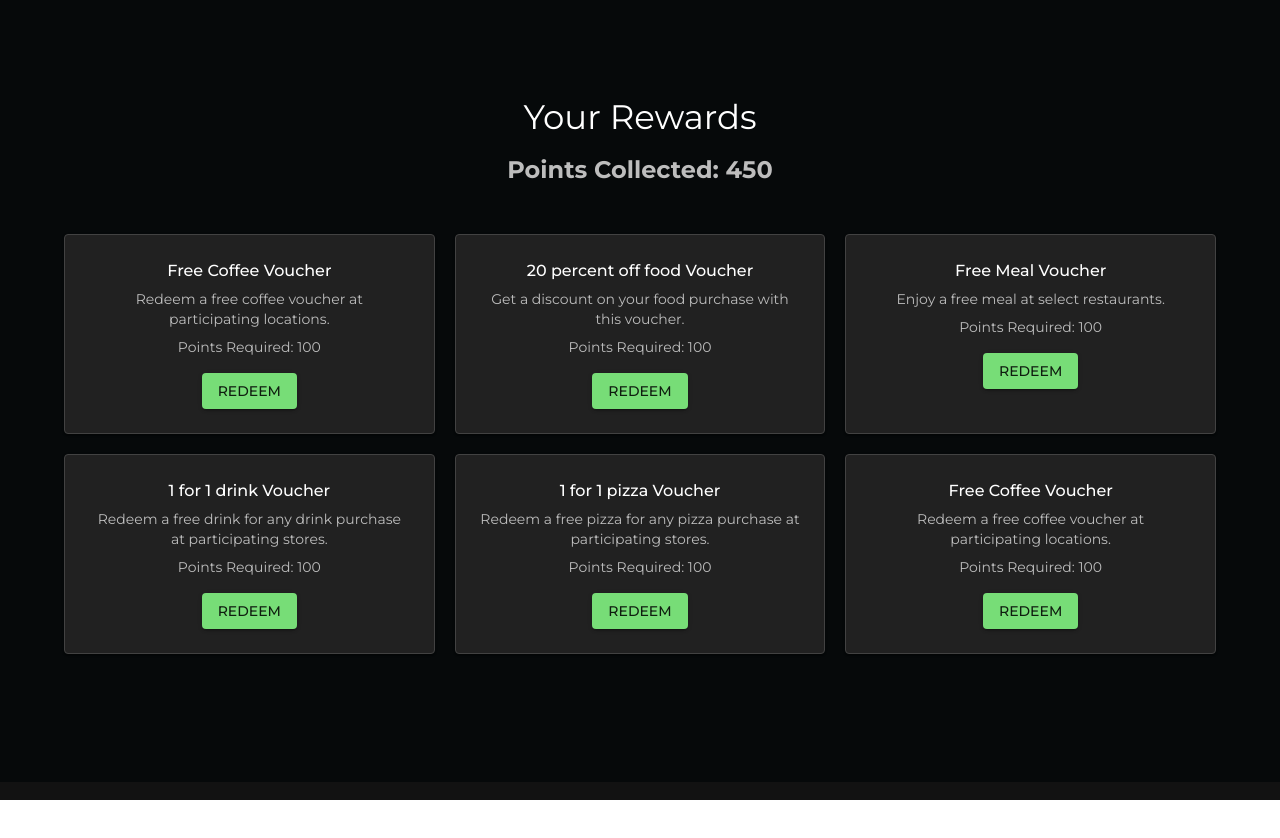
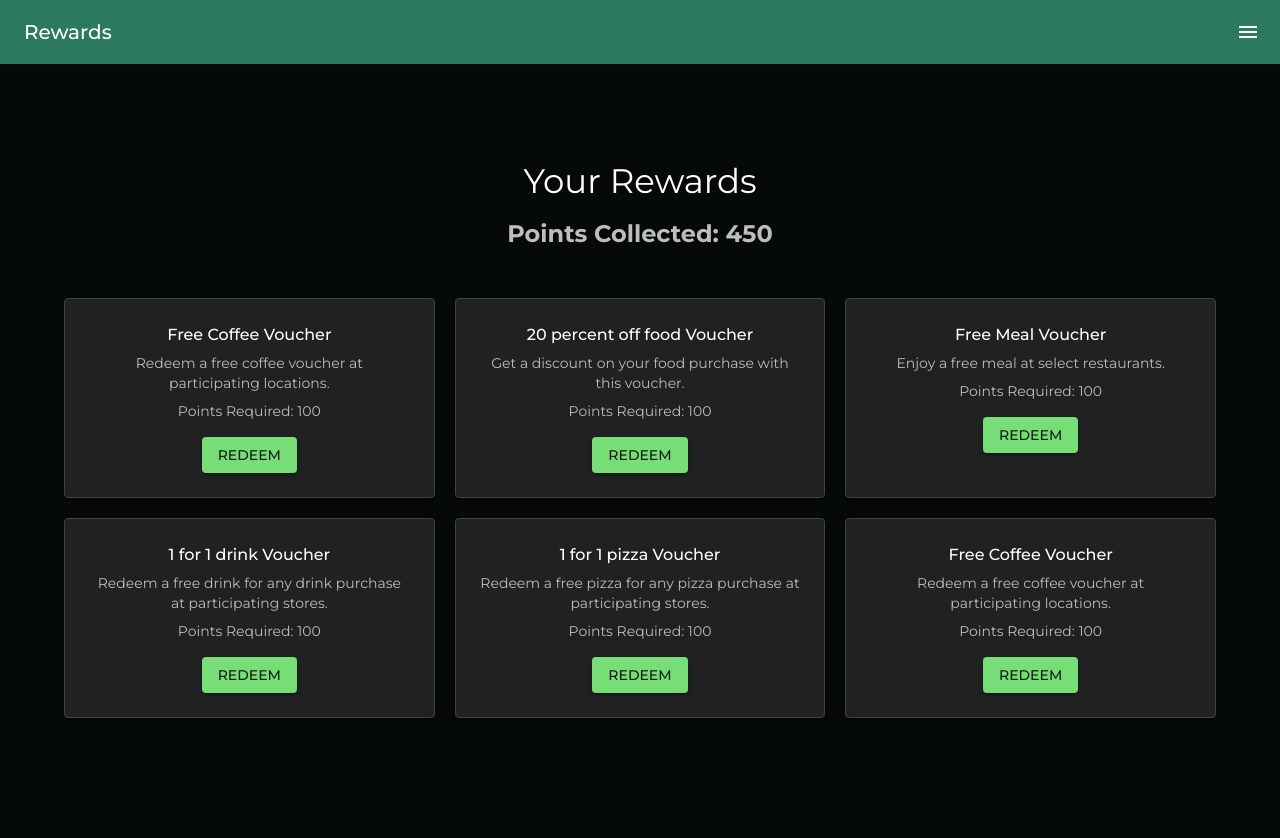
Before and after one commit to shoocstorm/team-6-food2give, a React (Create React App) app in the folder my-app-fe/: page /rewards in a window 1280 px wide. Shown: the top 838 px of the page. Before the commit the page ends 800 px from the top, so only its background shows below. Built offline with nearby package versions, Linux system fonts and the light colour scheme.

Commit message:
added in header for rewards page

```diff
--- a/my-app-fe/src/pages/HelpPage.tsx
+++ b/my-app-fe/src/pages/HelpPage.tsx
@@ -1,4 +1,3 @@
-// src/pages/HelpPage.tsx
 
 import React from 'react';
 import { Box, Typography, Accordion, AccordionSummary, AccordionDetails } from '@mui/material';
--- a/my-app-fe/src/pages/RewardsPage.tsx
+++ b/my-app-fe/src/pages/RewardsPage.tsx
@@ -1,4 +1,5 @@
 import React, { useState } from 'react';
+import Header from '../parts/Header';
 import { Box, Card, Container, Grid, Stack, Typography, Button } from '@mui/material';
 
 
@@ -43,7 +44,7 @@ const initialRewards = [
 
 export default function RewardsPage() {
   // State to manage user points
-  const [points, setPoints] = useState(450); // Example initial points, this should come from your backend or state
+  const [points, setPoints] = useState(450);
 
   // State to manage redeemed rewards
   const [rewards, setRewards] = useState(initialRewards);
@@ -55,15 +56,15 @@ export default function RewardsPage() {
       // Deduct points
       setPoints(points - reward.pointsRequired);
 
-      // Optionally, remove the redeemed reward from the list (or mark it as redeemed)
       setRewards(rewards.filter(r => r.id !== rewardId));
 
-      // Implement further redeem logic, such as an API call to the backend
       console.log(`Reward ${reward.title} redeemed!`);
     }
   };
 
   return (
+    <>
+    <Header title="Rewards"/>
         <Box
         id="rewards"
         sx={{
@@ -143,5 +144,6 @@ export default function RewardsPage() {
             </Grid>
         </Container>
         </Box>
+        </>
   );
 }
--- a/my-app-fe/src/parts/Header.tsx
+++ b/my-app-fe/src/parts/Header.tsx
@@ -52,12 +52,12 @@ const Header: React.FC<HeaderProps> = ({ title }) => {
           <ListItem button onClick={() => handleMenuItemClick('/organization')}>
             <ListItemText primary="Organization" />
           </ListItem>
+          <ListItem button onClick={() => handleMenuItemClick('/donor')}>
+            <ListItemText primary="Donors" />
+            </ListItem>
           <ListItem button onClick={() => handleMenuItemClick('/rewards')}>
             <ListItemText primary="Rewards" />
           </ListItem>
-          <ListItem button onClick={() => handleMenuItemClick('/donor')}>
-            <ListItemText primary="Donors" />
-            </ListItem>
           <ListItem button onClick={() => handleMenuItemClick('/help')}>
             <ListItemText primary="Help" />
           </ListItem>
--- /dev/null
+++ b/package.json
@@ -0,0 +1,5 @@
+{
+  "dependencies": {
+    "axios": "^1.7.5"
+  }
+}
```
Lines whose indentation alone changed are shown as unchanged.
